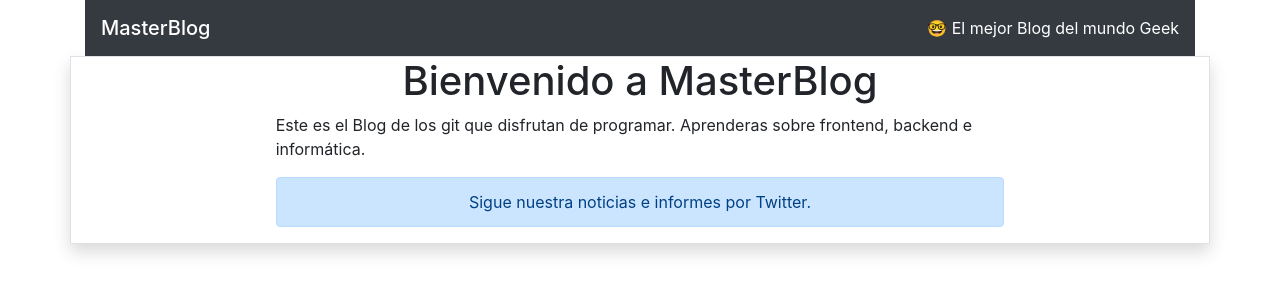
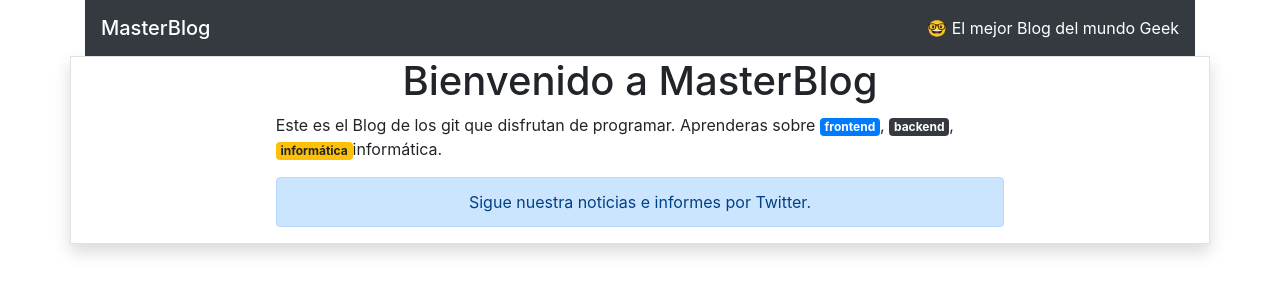
Before and after one commit to gabyarg/masterblog, a plain HTML site: page index.html in a window 1280 px wide. Drawn offline with nearby package versions, Linux system fonts and the light colour scheme.

Commit message:
header terminado bien

```diff
--- a/index.html
+++ b/index.html
@@ -24,21 +24,27 @@
         <div class="col">
           <nav class="navbar navbar-dark bg-dark">
             <span class="navbar-brand mb-0 h1">MasterBlog</span>
-            <span class="text-white">&#129299; El mejor Blog del mundo Geek</span>
+            <span class="text-white"
+              >&#129299; El mejor Blog del mundo Geek</span
+            >
           </nav>
         </div>
       </div>
       <div class="row border shadow">
         <div class="col col-md-8 offset-md-2">
           <h1 class="text-center">Bienvenido a MasterBlog</h1>
-          <p>Este es el Blog de los git que disfrutan de programar. Aprenderas sobre frontend, backend e informática.</p>
+          <p>
+            Este es el Blog de los git que disfrutan de programar. Aprenderas
+            sobre <span class="badge badge-primary">frontend</span>,
+            <span class="badge badge-dark">backend</span>,
+            <span class="badge badge-warning">informática</span>informática.
+          </p>
           <div class="alert alert-primary text-center" role="alert">
             Sigue nuestra noticias e informes por Twitter.
           </div>
         </div>
       </div>
     </div>
-
     <!-- Optional JavaScript -->
     <!-- jQuery first, then Popper.js, then Bootstrap JS -->
     <script
```
